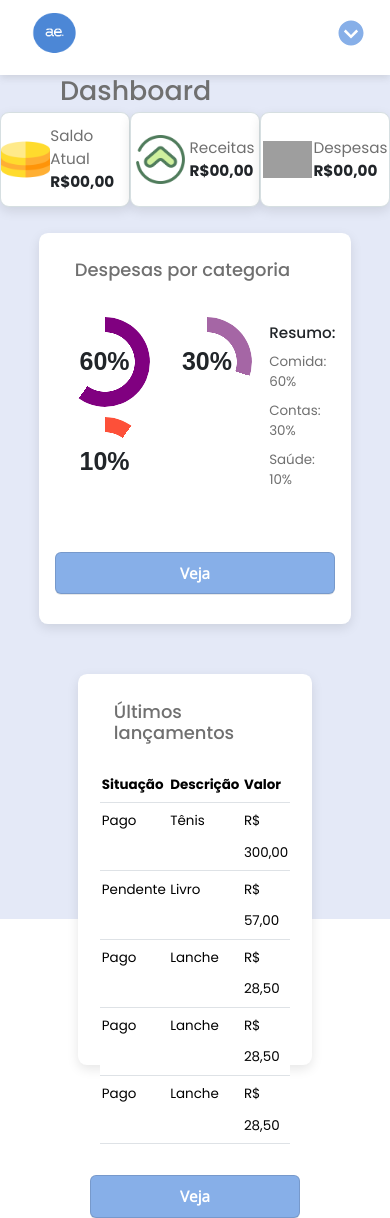
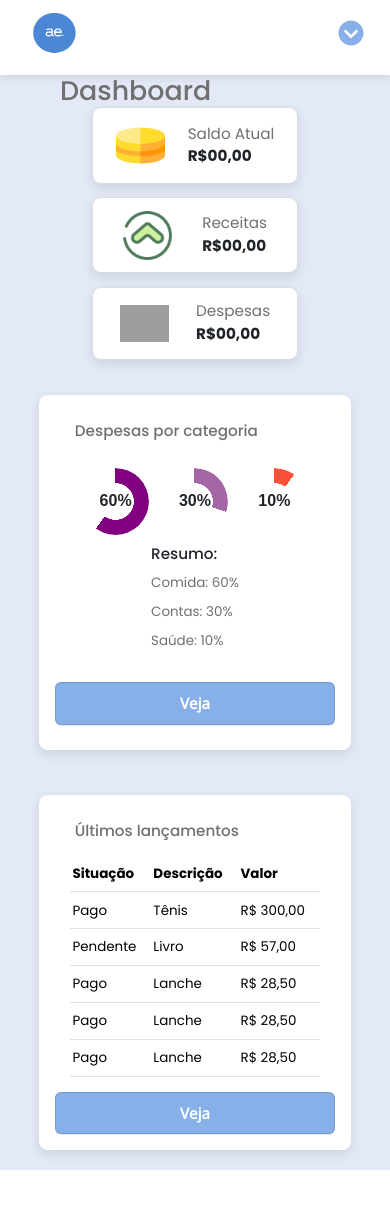
Before and after one commit to CaioAlves10/Organizae, a PHP site: page /pages/dashboard.html in a window 390 px wide. After the commit the page ends 1170 px from the top, so only its background shows below. Run offline with PHP 8.4, Linux system fonts and the light colour scheme; grey boxes are pictures that could not be loaded.

Commit message:
desenvolvimento da responsividade

```diff
--- a/styles/dashboard.css
+++ b/styles/dashboard.css
@@ -131,7 +131,7 @@ main {
 
 .mainBox {
     width: 30%;
-    height: 420px;
+    height: 400px;
 
     background: var(--box-color);
     box-shadow: rgba(0, 0, 0, 0.1) 0px 4px 12px;
@@ -144,7 +144,7 @@ main .mainBox div .table-sm {
     font-size: 1.6rem;
     line-height: 3.5rem;
 
-    margin: 2rem auto 2.4rem;
+    margin: 0.5rem auto 2.4rem;
     width: 80%;
     height: 49.5%;
 }
@@ -247,7 +247,7 @@ main .mainBox .mainGrafic {
 
 main .mainBox button {
     width: 90%;
-    margin: 1rem 5% 0;
+    margin: 0 5%;
     padding: 1rem 2rem;
 
     font-family: 'Open Sans', sans-serif;
@@ -284,11 +284,6 @@ main .mainBox button:active {
 /* MEDIA QUERY */
 
 @media (max-width: 1440px) {
-    /* main {
-        margin-top: 10%;
-        margin-bottom: 10%;
-    } */
-
     .mainBox {
         width: 28%;
     }
@@ -311,8 +306,16 @@ main .mainBox button:active {
         --w: 108px;
     }
 
+    main {
+        margin-top: 2.5%;
+    }
+
     main .mainBox div .table-sm {
-        font-size: 1.5rem;
+        font-size: 1.4rem;
+    }
+
+    #FirstTitle {
+        padding: 4rem 60px 2rem;
     }
 }
 
@@ -342,8 +345,6 @@ main .mainBox button:active {
     .pie {
         --w: 110px;
     }
-
-
 }
 
 @media (max-width: 1206px) {
@@ -364,9 +365,21 @@ main .mainBox button:active {
         height: auto;
     }
 
+    .sidebar.close~#container {
+        left: 78px;
+        height: auto;
+        width: calc(100% - 78px);
+    }
+
+    #FirstTitle {
+        padding: 4rem 60px;
+        margin: 0;
+    }
+
     main {
         width: 100%;
         height: 100%;
+        margin-top: 4rem;
 
         float: right;
 
@@ -377,7 +390,7 @@ main .mainBox button:active {
 
     .mainBox {
         width:45%;
-        height: 420px;
+        height: 400px;
     }
 
     .mainCategory {
@@ -401,44 +414,141 @@ main .mainBox button:active {
 
     .pie {
         --w: 113px;
+        font-size: 23px;
+    }
+
+    .balance {
+        width: 100%;
+        height: auto;
+        float: right;
+
+        display: flex;
+        flex-direction: column;
+        align-items: center;
+        gap: 1.5rem;
     }
 }
 
 @media (max-width: 1000px) {
     html {
-        font-size: 56%;
+        font-size: 59%;
     }
 
     .mainBox {
-        height: 391px;
+        height: 390px;
     }
 
     main .mainBox div .table-sm {
+        font-size: 1.5rem;
         line-height: 3.5rem;
 
-        margin: 2.5rem auto;
+        margin: 2rem auto;
         width: 80%;
         height: 49.5%;
     }
+
 }
 
 @media (max-width: 925px) {
     .pie {
         --w: 96px;
+        font-size: 21px;
     }
 }
 
-@media (max-width: 840px) {
+@media (max-width: 850px) {
     .mainBox {
-        width: 60%;
+        width: 55%;
     }
 
     .mainCategory {
-        width: 80%;
+        width: 75%;
+    }
+
+    main .mainBox .mainGrafic {
+        display: flex;
+        flex-direction: column;
+        justify-content: space-between;
+        align-items: center;
+
+
+        background-color: transparent;
+        margin: 2.5rem auto;
+        width: 90%;
+        height: 55.5%;
     }
 
     .pie {
         --w: 90px;
+        font-size: 19px;
+    }
+}
+
+@media (max-width: 790px) {
+    html {
+        font-size: 58%;
+    }
+
+    .mainBox {
+        width: 75%;
+        height: 370px;
+    }
+
+    main .mainBox div .table-sm {
+        line-height: 3.4rem;
+
+        margin: 1.7rem auto;
+    }
+
+    .pie {
+        --w: 80px;
+        font-size: 18px;
+    }
+}
+
+@media (max-width: 700px) {
+    .pie {
+        --w: 70px;
+        font-size: 17px;
+    }
+}
+
+@media (max-width: 665px) {
+    .mainBox {
+        width: 80%;
+        height: 365px;
+    }
+
+    .mainTitles {
+        font-size: 1.8rem;
+    }
+}
+
+@media (max-width: 615px) {
+    .pie {
+        --w: 67px;
+        font-size: 16px;
+    }
+
+    .mainTitles {
+        font-size: 1.7rem;
+    }
+}
+
+@media (max-width: 610px) {
+    html {
+        font-size: 56%;
+    }
+
+    .mainBox {
+        height: 355px;
+    }
+
+    main .mainBox div .table-sm {
+        font-size: 1.5rem;
+        line-height: 3.5rem;
+
+        margin: 1.7rem auto;
     }
 }
 
@@ -464,6 +574,4 @@ main .mainBox button:active {
 
         padding: 0rem 60px;
     }
-
-
 }
```
